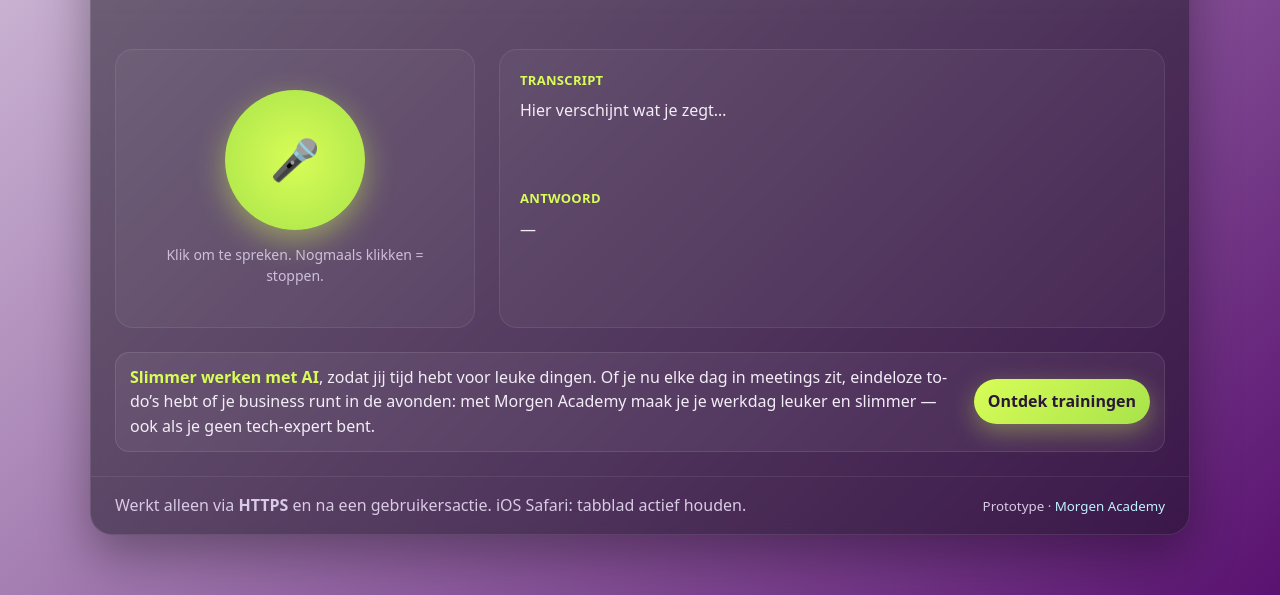
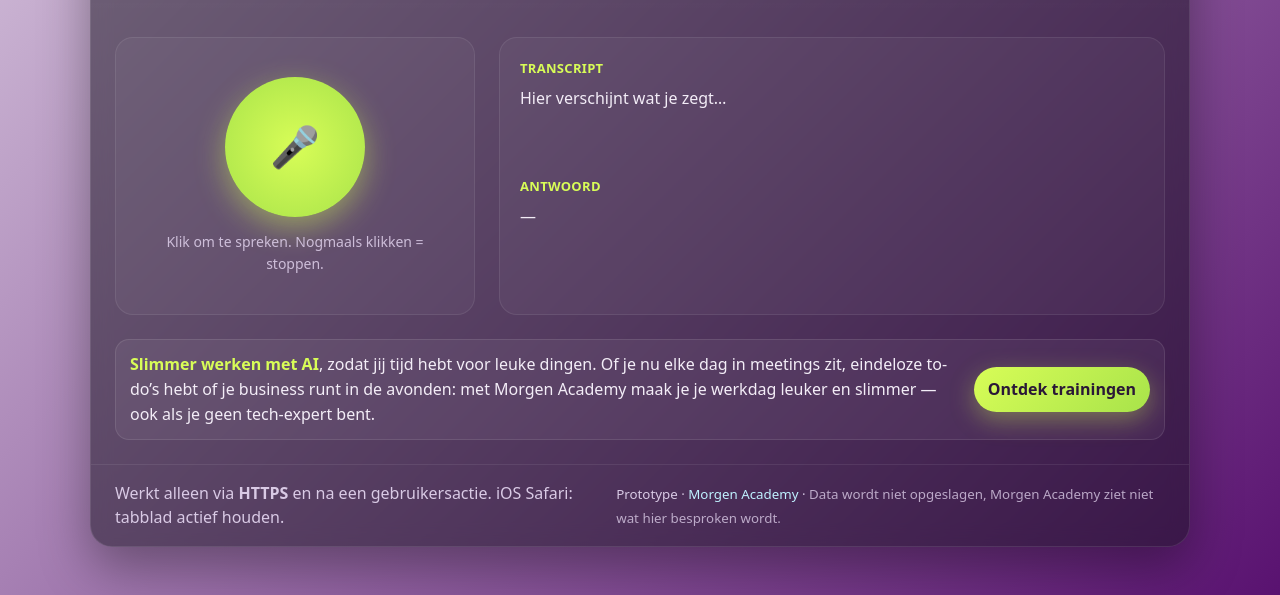
Before and after one commit to harmenvanheist-dotcom/Tina-voice, a plain HTML site: page index.html in a window 1280 px wide. Shown: the part 205-800 px from the top of the page. Drawn offline with Linux system fonts and the light colour scheme.

Commit message:
Update index.html

```diff
--- a/index.html
+++ b/index.html
@@ -211,10 +211,15 @@
       </div>
     </div>
 
-    <footer>
-      <div>Werkt alleen via <strong>HTTPS</strong> en na een gebruikersactie. iOS Safari: tabblad actief houden.</div>
-      <div><small>Prototype · <a href="https://morgenacademy.nl" target="_blank" rel="noopener">Morgen Academy</a></small></div>
-    </footer>
+<footer>
+  <div>Werkt alleen via <strong>HTTPS</strong> en na een gebruikersactie. iOS Safari: tabblad actief houden.</div>
+  <div>
+    <small>
+      Prototype · <a href="https://morgenacademy.nl" target="_blank" rel="noopener">Morgen Academy</a> ·
+      <span style="opacity:.8;">Data wordt niet opgeslagen, Morgen Academy ziet niet wat hier besproken wordt.</span>
+    </small>
+  </div>
+</footer>
   </div>
 
   <script>
```
